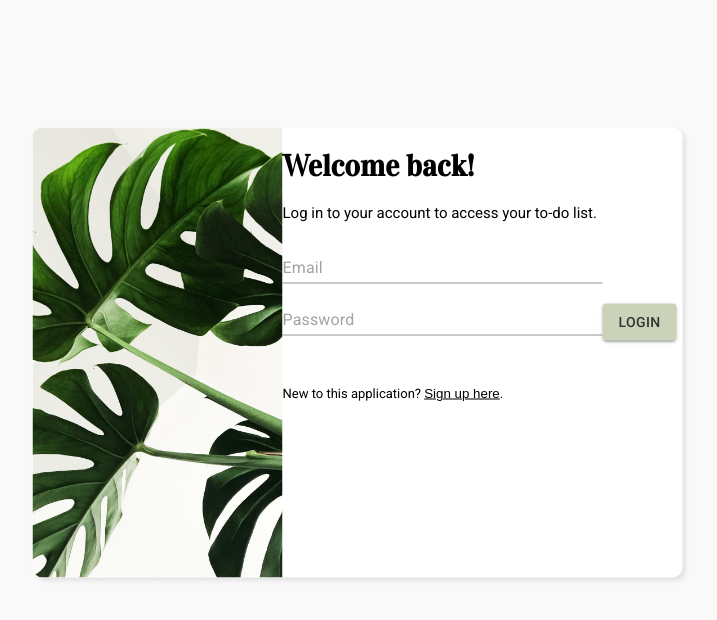
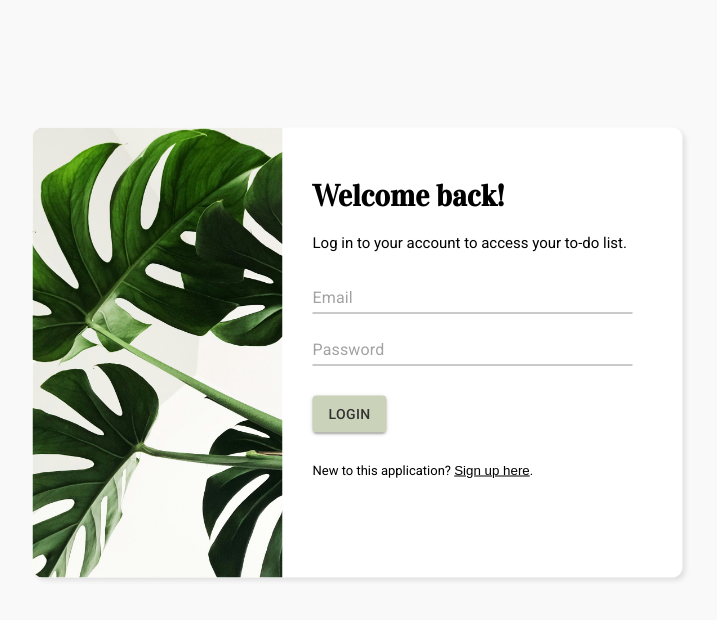
Before and after one commit to evangelenesiyin/to-do-list, a React (Vite) app: page / in a window 1280 px wide. Shown: the top 620 px of the page, without its empty margins (317-1034 px from the left). Built offline with nearby package versions, Linux system fonts and the light colour scheme; the HTML template or start-up script is replaced by a standard one.

Commit message:
feat: add form validation to login form

```diff
--- a/src/components/LoginForm.jsx
+++ b/src/components/LoginForm.jsx
@@ -1,25 +1,76 @@
+import { useState } from 'react';
+import { useNavigate } from "react-router-dom";
 import FormControl from '@mui/material/FormControl';
 import Input from '@mui/material/Input';
 import Button from '@mui/material/Button';
 
 export default function LoginForm({ toggleForm }) {
+    const [credentials, setCredentials] = useState({
+        email: "",
+        password: ""
+    });
+
+    const navigate = useNavigate();
+
+    const handleChange = (e) => {
+    setCredentials({
+      ...credentials,
+      [e.target.name]: e.target.value,
+    });
+    };
+
+    const handleSubmit = async (e) => {
+        e.preventDefault();
+        navigate("/todo");
+    }
+console.log(credentials);
+
     return (
         <div className="landing-page">
+
             <div>
             <img src="src/assets/landing-image.jpg" />
             </div>
-            <div className="landing-section">
+
+            <div className="form-section">
             <h1>Welcome back!</h1>
             Log in to your account to access your to-do list.
+
             <div className="login-form">
-            <FormControl required >
-                <Input placeholder="Email" style={{ width: 320, marginBottom: 20 }} />
-            </FormControl>
-            <FormControl required>
-                <Input placeholder="Password" type="password" style={{ width: 320, marginBottom: 20 }} />
-            </FormControl>
-            <Button variant="contained" style={{ backgroundColor: "#CAD3B9", color: "#333333" }}>Login</Button>
+                <form onSubmit={handleSubmit}>
+                <FormControl required >
+                    <Input
+                    name="email"
+                    value={credentials.email}
+                    onChange={handleChange}
+                    placeholder="Email"
+                    autoComplete="off"
+                    style={{ width: 320 }}
+                    />
+                </FormControl>
+
+                <FormControl required>
+                    <Input
+                    name="password"
+                    value={credentials.password}
+                    onChange={handleChange}
+                    placeholder="Password"
+                    type="password"
+                    autoComplete="off"
+                    style={{ width: 320, marginTop: 20 }}
+                    />
+                </FormControl>
+
+                <Button
+                variant="contained"
+                type="submit"
+                style={{ backgroundColor: "#CAD3B9", color: "#333333", marginTop: 30 }}
+                >
+                Login
+                </Button>
+                </form>
             </div>
+
             <p style={{ fontSize: 13, marginTop: 30 }}>
             New to this application? <button className="landing-button" onClick={toggleForm}>Sign up here</button>.
             </p>
```
